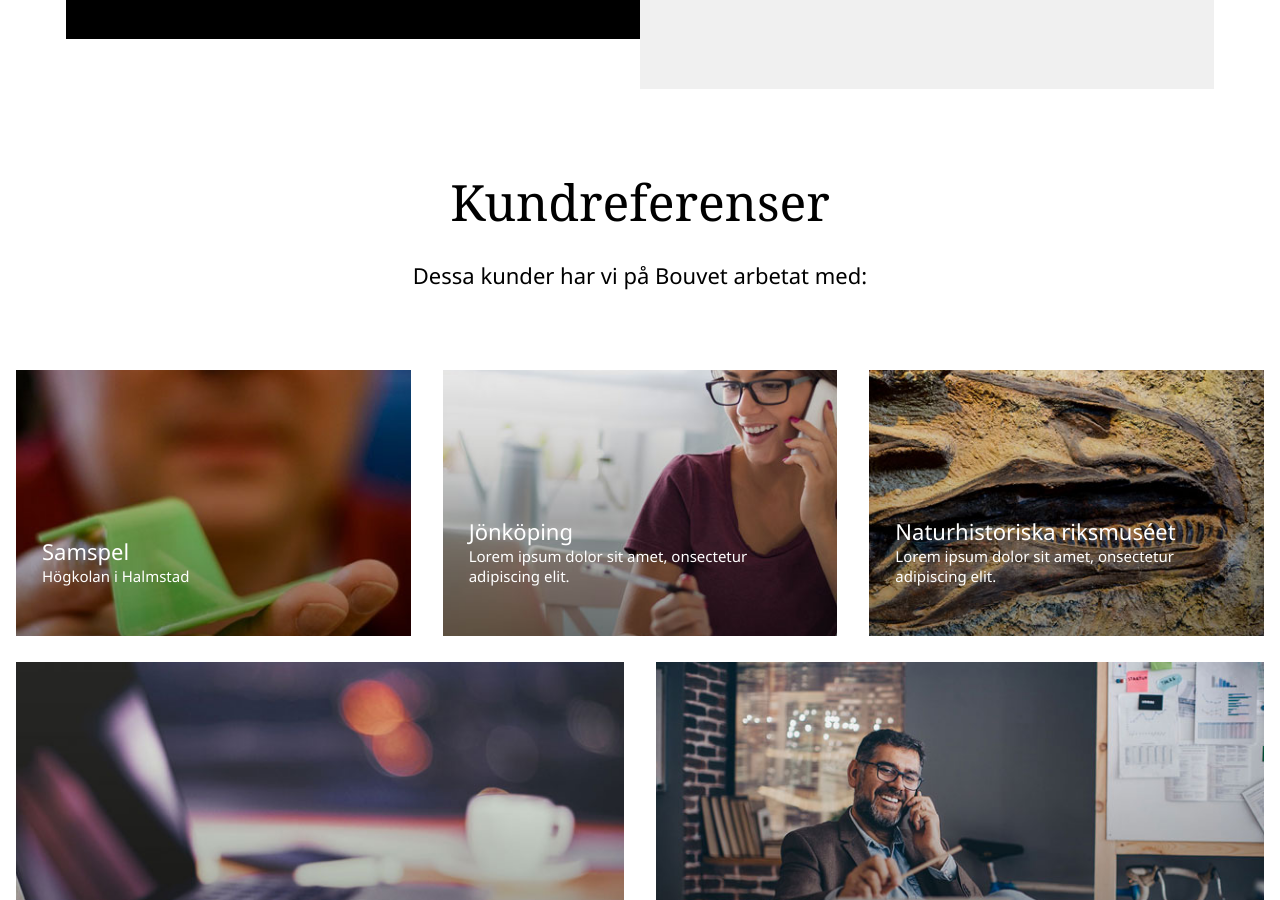
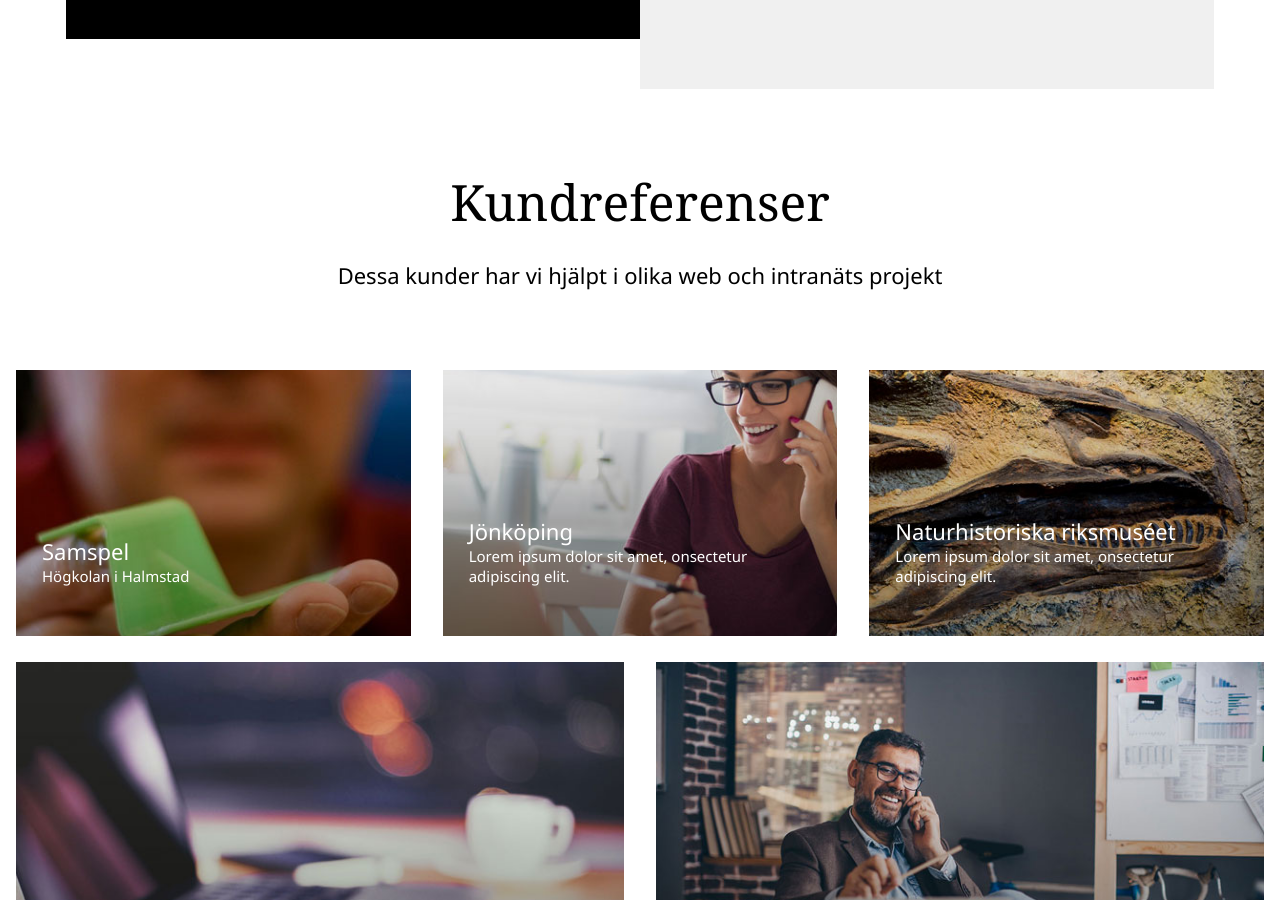
Before and after one commit to BouvetStockholmAB/sv, a Jekyll site: the page built from index.md, in a window 1280 px wide and 900 px high, scrolled down 979 px. Built offline with Jekyll 4.4.1, drawn with Linux system fonts in a browser that asks for light colours; some web fonts are replaced.

Commit message:
Ändrat i text för kundreferens

```diff
--- a/index.md
+++ b/index.md
@@ -13,7 +13,7 @@ title: Bouvet Team SiteVision
         <div class="ct ct--std" id="references">
             <div class="block block--largeTxtBlock">
                 <h2 class="heading heading--large">Kundreferenser</h2>
-                <p>Dessa kunder har vi på Bouvet arbetat med:</p>
+                <p>Dessa kunder har vi hjälpt i olika web och intranäts projekt</p>
             </div>
         </div>
 
```
